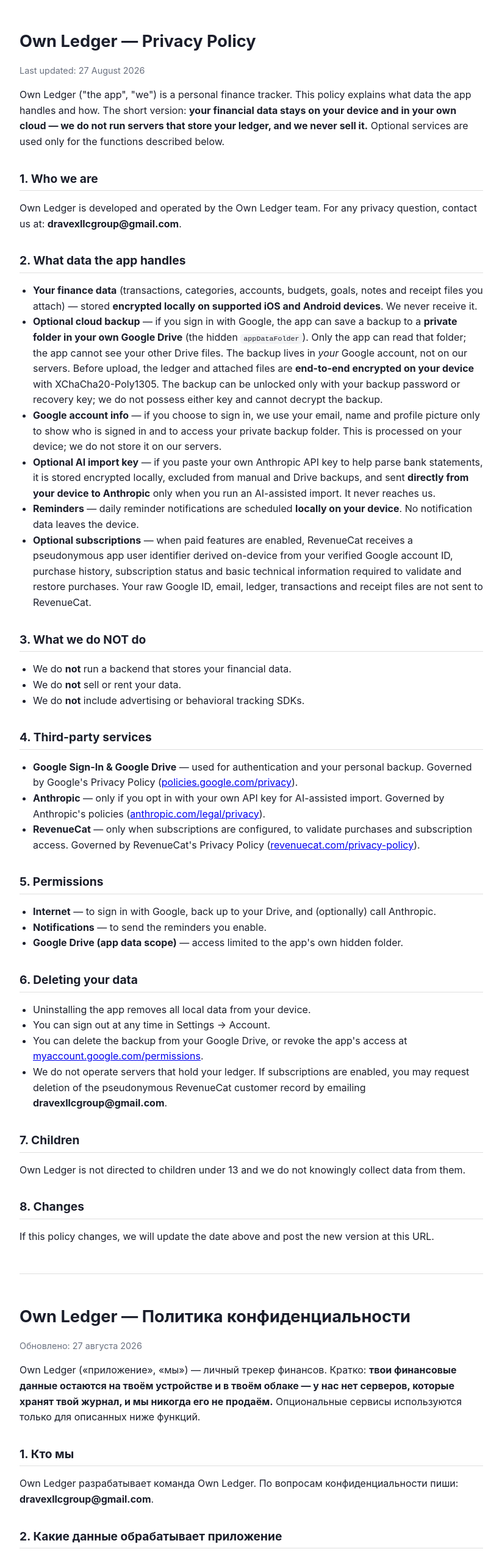
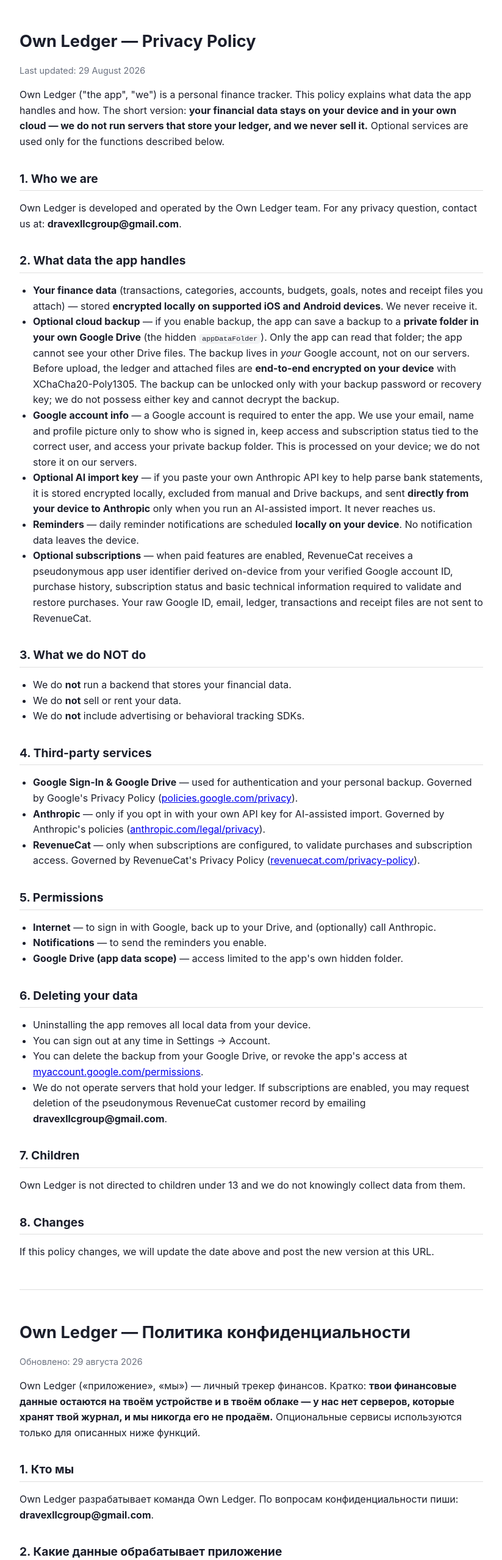
Before and after one commit to mishkacig-maker/own-ledger-legal, a plain HTML site: page privacy-policy.html in a window 1280 px wide. Shown: the top 2559 px of the page at 61% size, without its empty margins (228-1051 px from the left). Drawn offline with Linux system fonts and the light colour scheme.

Commit message:
Update policy for required Google sign-in

```diff
--- a/privacy-policy.html
+++ b/privacy-policy.html
@@ -21,7 +21,7 @@
 <body>
 
 <h1>Own Ledger — Privacy Policy</h1>
-<p class="muted">Last updated: 27 August 2026</p>
+<p class="muted">Last updated: 29 August 2026</p>
 
 <p>Own Ledger ("the app", "we") is a personal finance tracker. This policy explains
 what data the app handles and how. The short version: <strong>your financial data
@@ -38,7 +38,7 @@
   <li><strong>Your finance data</strong> (transactions, categories, accounts, budgets,
       goals, notes and receipt files you attach) — stored <strong>encrypted locally on supported iOS and Android devices</strong>. We never
       receive it.</li>
-  <li><strong>Optional cloud backup</strong> — if you sign in with Google, the app can
+  <li><strong>Optional cloud backup</strong> — if you enable backup, the app can
       save a backup to a <strong>private folder in your own Google Drive</strong>
       (the hidden <code>appDataFolder</code>). Only the app can read that folder; the app
       cannot see your other Drive files. The backup lives in <em>your</em> Google account,
@@ -46,8 +46,9 @@
       <strong>end-to-end encrypted on your device</strong> with XChaCha20-Poly1305.
       The backup can be unlocked only with your backup password or recovery key;
       we do not possess either key and cannot decrypt the backup.</li>
-  <li><strong>Google account info</strong> — if you choose to sign in, we use your email,
-      name and profile picture only to show who is signed in and to access your private
+  <li><strong>Google account info</strong> — a Google account is required to enter the app.
+      We use your email, name and profile picture only to show who is signed in, keep access
+      and subscription status tied to the correct user, and access your private
       backup folder. This is processed on your device; we do not store it on our servers.</li>
   <li><strong>Optional AI import key</strong> — if you paste your own Anthropic API key to
       help parse bank statements, it is stored encrypted locally, excluded from manual and Drive backups, and sent
@@ -109,7 +110,7 @@
 <hr />
 
 <h1>Own Ledger — Политика конфиденциальности</h1>
-<p class="muted">Обновлено: 27 августа 2026</p>
+<p class="muted">Обновлено: 29 августа 2026</p>
 
 <p>Own Ledger («приложение», «мы») — личный трекер финансов. Кратко:
 <strong>твои финансовые данные остаются на твоём устройстве и в твоём облаке —
@@ -124,7 +125,7 @@
 <ul>
   <li><strong>Твои финансовые данные</strong> (операции, категории, счета, бюджеты, цели,
       заметки и прикреплённые файлы чеков) — хранятся <strong>локально в зашифрованном виде на поддерживаемых iOS и Android устройствах</strong>. Мы их не получаем.</li>
-  <li><strong>Опциональный облачный бэкап</strong> — если ты вошёл через Google, приложение
+  <li><strong>Опциональный облачный бэкап</strong> — если ты включил резервное копирование, приложение
       может сохранять копию в <strong>приватную папку твоего Google Drive</strong>
       (скрытый <code>appDataFolder</code>). Доступ к этой папке есть только у приложения;
       другие твои файлы в Drive оно не видит. Бэкап лежит в <em>твоём</em> аккаунте Google,
@@ -132,8 +133,9 @@
       <strong>сквозным образом шифруются на устройстве</strong> с помощью XChaCha20-Poly1305.
       Бэкап можно открыть только паролем резервной копии или recovery key; у нас нет
       этих ключей, поэтому мы не можем расшифровать бэкап.</li>
-  <li><strong>Данные Google-аккаунта</strong> — если ты входишь, мы используем email, имя и
-      фото профиля только чтобы показать, кто вошёл, и получить доступ к папке бэкапа. Это
+  <li><strong>Данные Google-аккаунта</strong> — аккаунт Google обязателен для входа в приложение.
+      Мы используем email, имя и фото профиля только чтобы показать, кто вошёл, связать доступ
+      и статус подписки с правильным пользователем и получить доступ к папке бэкапа. Это
       обрабатывается на устройстве; на наших серверах не хранится.</li>
   <li><strong>Опциональный ключ AI-импорта</strong> — если ты вставляешь свой ключ Anthropic
       для разбора выписок, он хранится локально в зашифрованном виде, не включается в ручные и Drive-бэкапы и отправляется
```
